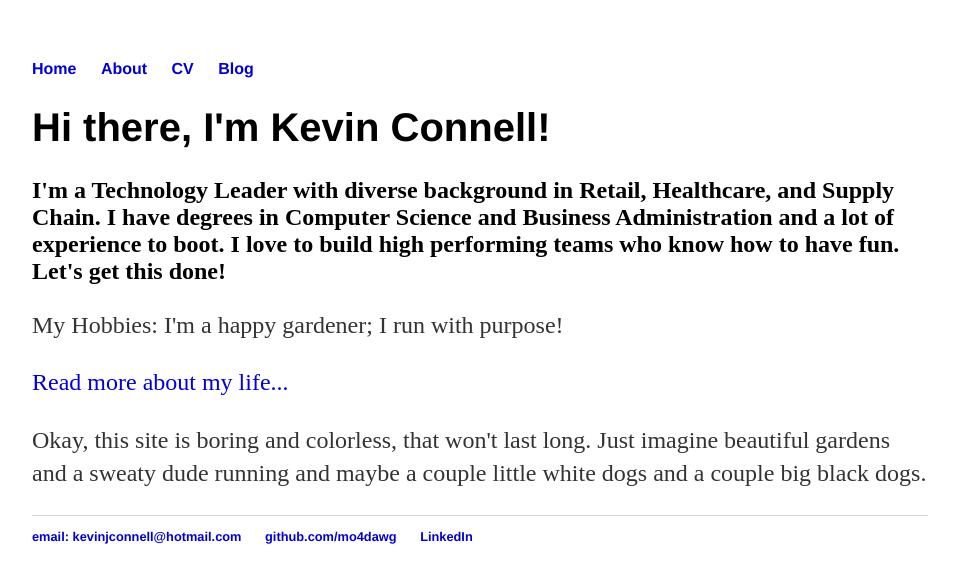
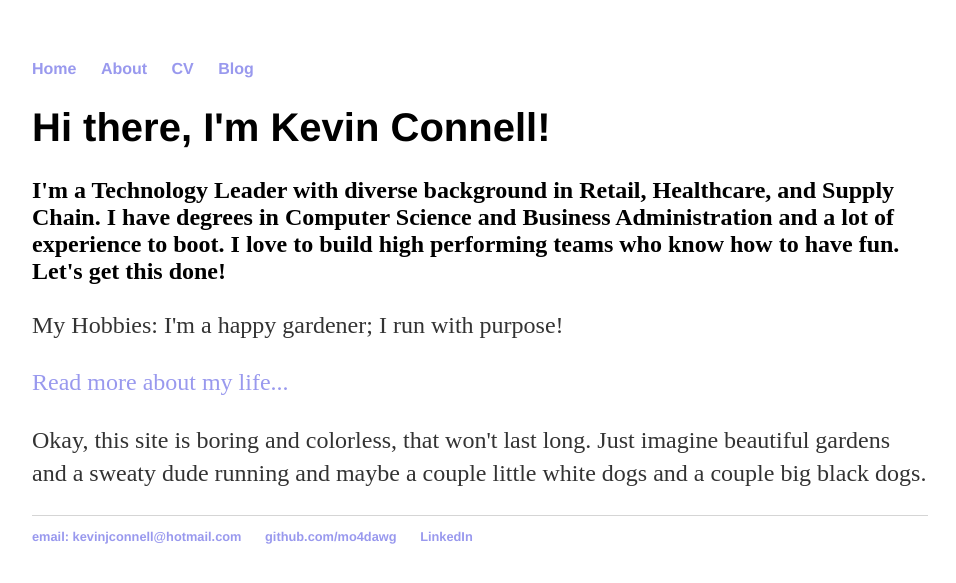
Before and after one commit to mo4dawg/mo4dawg.github.io, a Jekyll site: the page built from index.html, in a window 1280 px wide. Shown: the top 583 px of the page, without its empty margins (160-1116 px from the left). Built offline with Jekyll 4.4.1, drawn with Linux system fonts in a browser that asks for light colours.

Commit message:
Update main.css

```diff
--- a/css/main.css
+++ b/css/main.css
@@ -14,7 +14,7 @@ nav ul li, footer ul li {
 }
 a {
     text-decoration: none;
-    color: #00D;
+    color: #99E;
 }
 a:hover {
     text-decoration: underline;
```
